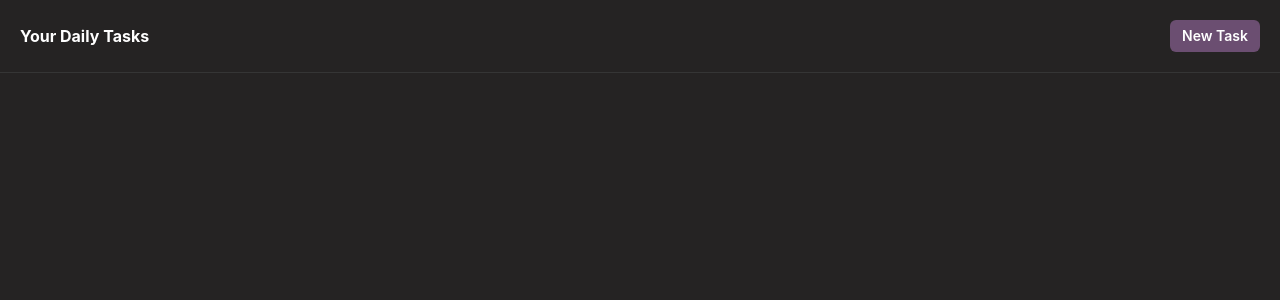
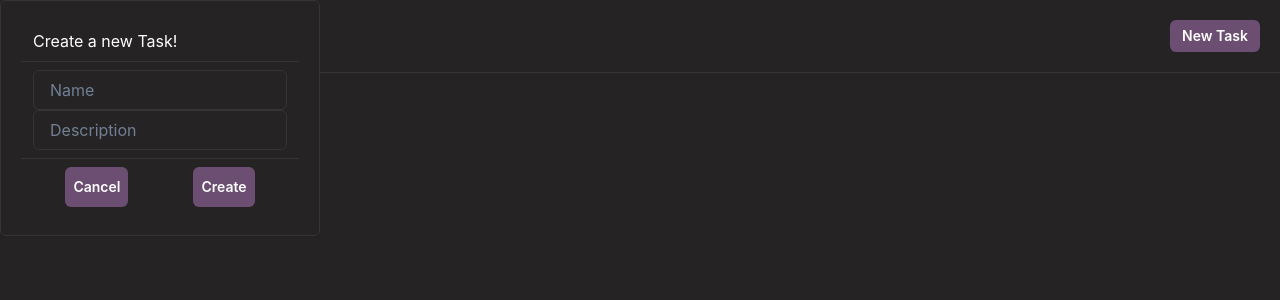
Before and after one commit to WilliamKSilva/tasks_manager, a React (Vite) app in the folder client/: page / in a window 1280 px wide. Both pictures are taken after a click on the button "New Task". Shown: the top 300 px of the page. Built offline with nearby package versions, Linux system fonts and the light colour scheme.

Commit message:
feat: add PopoverTask component

```diff
--- /dev/null
+++ b/client/src/components/Form/index.tsx
@@ -0,0 +1,4 @@
+import { PopoverBody as OrigPopoverForm } from "@chakra-ui/react";
+
+export const PopoverForm: React.FC<{ children: React.ReactNode }> =
+  OrigPopoverForm
--- a/client/src/components/Header/index.tsx
+++ b/client/src/components/Header/index.tsx
@@ -1,5 +1,6 @@
 import { Box, Flex, Text } from '@chakra-ui/react';
 import { ButtonDefault } from '../Button';
+import { PopoverTask } from '../PopoverTask';
 
 export function Header() {
   return (
@@ -12,7 +13,7 @@ export function Header() {
     >
       <Flex justify="space-between" align="center">
         <Text color="white" fontWeight="bold">Your Daily Tasks</Text>
-        <ButtonDefault title="New Task" onClick={() => console.log('teste')} />
+        <PopoverTask />
       </Flex>
     </Box>
   )
--- a/client/src/components/PopoverTask/index.tsx
+++ b/client/src/components/PopoverTask/index.tsx
@@ -0,0 +1,57 @@
+import { useRef } from "react";
+import { Button, Flex, Input, Popover, PopoverContent, PopoverFooter, PopoverHeader, PopoverTrigger, useDisclosure } from "@chakra-ui/react";
+import { ButtonDefault } from "../Button";
+import { PopoverForm } from "../Form";
+
+export function PopoverTask() {
+  const { onOpen, onClose, isOpen } = useDisclosure()
+  const firstFieldRef = useRef(null)
+
+  return (
+    <>
+      <Popover
+        isOpen={isOpen}
+        initialFocusRef={firstFieldRef}
+        onOpen={onOpen}
+        onClose={onClose}
+        placement='right'
+        closeOnBlur={false}
+      >
+        <PopoverTrigger>
+          <ButtonDefault title="New Task" onClick={() => console.log('teste')} />
+        </PopoverTrigger>
+        <PopoverContent p={5} bg="background" borderColor="elevation">
+          <PopoverHeader fontSize="md" color="white" borderColor="elevation">
+            Create a new Task!
+          </PopoverHeader>
+          <PopoverForm>
+            <Input placeholder="Name" borderColor="elevation" />
+            <Input placeholder="Description" borderColor="elevation" />
+          </PopoverForm>
+          <PopoverFooter borderColor="elevation">
+            <Flex justify="space-around">
+              <Button
+                p={2}
+                bg="primary"
+                onClick={onClose}
+                color="white"
+                fontSize="sm"
+                >
+                Cancel
+              </Button>
+              <Button
+                p={2}
+                bg="primary"
+                onClick={onClose}
+                color="white"
+                fontSize="sm"
+              >
+                Create
+              </Button>
+            </Flex>
+          </PopoverFooter>
+        </PopoverContent>
+      </Popover>
+    </>
+  )
+}
```
